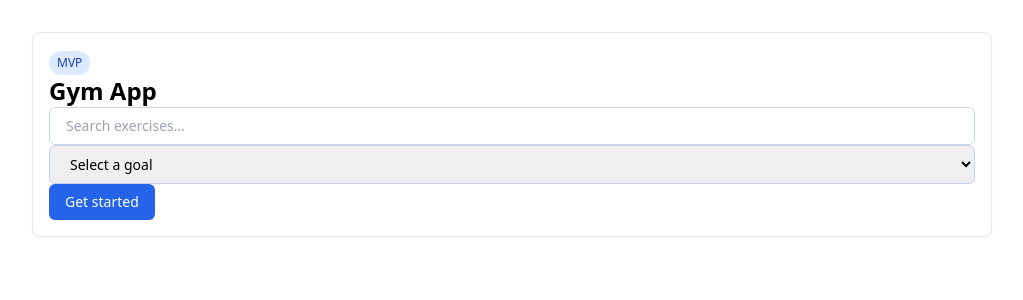
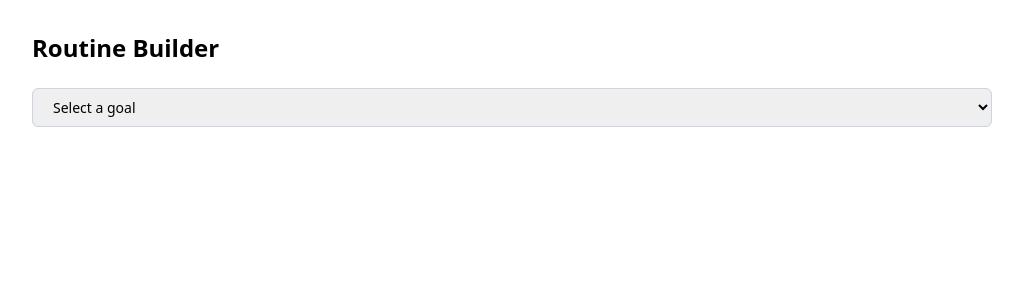
Before and after one commit to ShresthaPrajwal/Gym_app, a React (Vite) app: page / in a window 1280 px wide. Shown: the top 300 px of the page, without its empty margins (128-1151 px from the left). Built offline with nearby package versions, Linux system fonts and the light colour scheme; the HTML template or start-up script is replaced by a standard one.

Commit message:
feat(T-gym-app-rbydc8): B-2 GREEN
Lane-Phase: green B-2

```diff
--- a/src/App.tsx
+++ b/src/App.tsx
@@ -1,24 +1,7 @@
-import { Badge, Button, Card, Input, PageLayout, Select } from './components'
+import { RoutineBuilder } from './pages/RoutineBuilder'
 
 function App() {
-  return (
-    <PageLayout>
-      <Card>
-        <Badge>MVP</Badge>
-        <h1 className="text-2xl font-semibold">Gym App</h1>
-        <Input placeholder="Search exercises…" />
-        <Select defaultValue="">
-          <option value="" disabled>
-            Select a goal
-          </option>
-          <option value="abs">Abs</option>
-          <option value="bulk">Bulk</option>
-          <option value="cut-lean">Cut / Lean</option>
-        </Select>
-        <Button>Get started</Button>
-      </Card>
-    </PageLayout>
-  )
+  return <RoutineBuilder />
 }
 
 export default App
--- /dev/null
+++ b/src/pages/RoutineBuilder.tsx
@@ -0,0 +1,58 @@
+import { useState } from 'react'
+import { Badge, Card, PageLayout, Select } from '../components'
+import { GOALS, generateRoutine, type Goal } from '../domain/routineGenerator'
+
+const GOAL_LABELS: Record<Goal, string> = {
+  abs: 'Abs',
+  bulk: 'Bulk',
+  'cut-lean': 'Cut / Lean',
+  'general-fitness': 'General fitness',
+  strength: 'Strength',
+  endurance: 'Endurance',
+}
+
+export function RoutineBuilder() {
+  const [goal, setGoal] = useState<Goal | ''>('')
+  const routine = goal ? generateRoutine(goal) : null
+
+  return (
+    <PageLayout>
+      <h1 className="text-2xl font-semibold">Routine Builder</h1>
+      <Select
+        aria-label="Goal"
+        value={goal}
+        onChange={(e) => setGoal(e.target.value as Goal)}
+      >
+        <option value="" disabled>
+          Select a goal
+        </option>
+        {GOALS.map((g) => (
+          <option key={g} value={g}>
+            {GOAL_LABELS[g]}
+          </option>
+        ))}
+      </Select>
+
+      {routine && (
+        <div className="flex flex-col gap-md">
+          {routine.map((day) => (
+            <Card key={day.day}>
+              <h2 className="text-lg font-medium">{day.day}</h2>
+              <ul className="flex flex-col gap-sm">
+                {day.exercises.map((exercise) => (
+                  <li key={exercise.name} className="flex items-center gap-sm">
+                    <span>{exercise.name}</span>
+                    <Badge>{exercise.targetMuscle}</Badge>
+                    <span className="text-sm">
+                      {exercise.sets} × {exercise.reps} · rest {exercise.rest}
+                    </span>
+                  </li>
+                ))}
+              </ul>
+            </Card>
+          ))}
+        </div>
+      )}
+    </PageLayout>
+  )
+}
```
Also changed, not shown: 2 other files (tests, documents, lock files or other folders).
